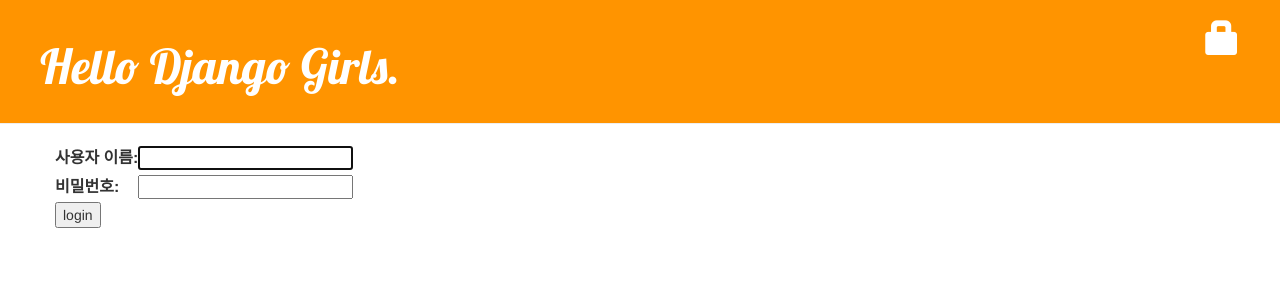
After one commit to limchyo/django_girls_blog, a Django app: page /accounts/login/ in a window 1280 px wide. The commit adds this page. Shown: the top 300 px of the page. Run offline with Django 3.2, Linux system fonts and the light colour scheme; some libraries are stand-ins or nearby versions.

Commit message:
added login function

```diff
--- a/blog/views.py
+++ b/blog/views.py
@@ -1,3 +1,4 @@
+from django.contrib.auth.decorators import login_required
 from django.shortcuts import render, get_object_or_404, redirect
 from django.utils import timezone
 from .models import Post
@@ -20,6 +21,7 @@
     ctx.update({ "post" : post })
     return render(request, "post_detail.html", ctx)
 
+@login_required
 def post_new(request):
     if request.method == "POST":
         form = PostForm(request.POST, request.FILES)
@@ -36,6 +38,7 @@
     ctx = { "form" : form }
     return render(request, "post_edit.html", ctx)
 
+@login_required
 def post_edit(request, pk):
     post = get_object_or_404(Post, id=pk) # 객체가 없는 경우 404 처리
     if request.method == "POST":
@@ -52,16 +55,19 @@
     ctx = { "form" : form }
     return render(request, "post_edit.html", ctx)
 
+@login_required
 def post_draft_list(request):
     posts = Post.objects.filter(published_date__isnull=True).order_by('created_date')
     ctx = { "posts" : posts}
     return render(request, 'post_draft_list.html', ctx)
 
+@login_required
 def post_publish(request, pk):
     post = get_object_or_404(Post, id=pk)
     post.publish()
     return redirect('post_detail', pk=pk)
 
+@login_required
 def post_remove(request, pk):
     post = get_object_or_404(Post, id=pk)
     post.delete()
--- a/mysite/settings.py
+++ b/mysite/settings.py
@@ -122,3 +122,5 @@
 
 STATIC_URL = '/static/'
 STATICFILES_DIRS = [ os.path.join(BASE_DIR, "static") ]
+
+LOGIN_REDIRECT_URL = '/'
--- a/mysite/urls.py
+++ b/mysite/urls.py
@@ -15,8 +15,10 @@
 """
 from django.conf.urls import url, include
 from django.contrib import admin
+from django.contrib.auth.views import login
 
 urlpatterns = [
     url(r'^admin/', admin.site.urls),
+    url(r'^accounts/login/$', login, name='login'),
     url(r'', include('blog.urls')),
 ]
--- a/templates/base.html
+++ b/templates/base.html
@@ -17,6 +17,10 @@
       <a href="{% url 'post_draft_list' %}" class="top-menu">
         <span class="glyphicon glyphicon-edit"></span>
       </a>
+      {% else %}
+      <a href="{% url 'login' %}?next={{ request.path }}" class="top-menu">
+        <span class="glyphicon glyphicon-lock"></span>
+      </a>
       {% endif %}
       <h1><a href="/">Hello Django Girls.</a></h1>
     </div>
--- /dev/null
+++ b/templates/registration/login.html
@@ -0,0 +1,24 @@
+{% extends "base.html" %}
+
+{% block body %}
+    {% if form.errors %}
+        <p>이름과 비밀번호가 일치하지 않습니다. 다시 시도해주세요.</p>
+    {% endif %}
+
+    <form method="post" action="{% url 'login' %}">
+    {% csrf_token %}
+        <table>
+        <tr>
+            <td>{{ form.username.label_tag }}</td>
+            <td>{{ form.username }}</td>
+        </tr>
+        <tr>
+            <td>{{ form.password.label_tag }}</td>
+            <td>{{ form.password }}</td>
+        </tr>
+        </table>
+
+        <input type="submit" value="login" />
+        <input type="hidden" name="next" value="{{ next }}" />
+    </form>
+{% endblock %}
```
